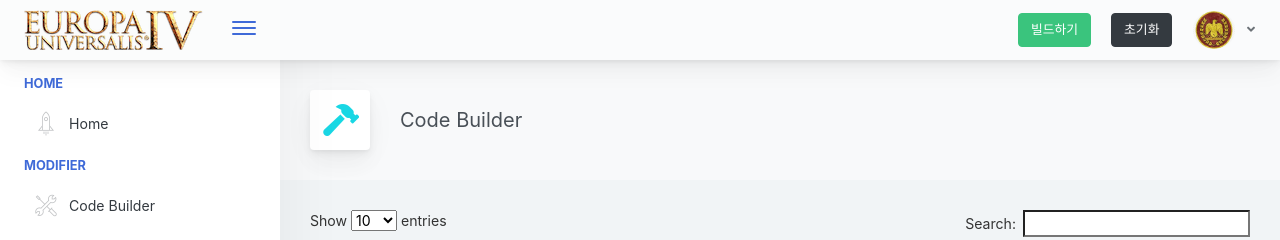
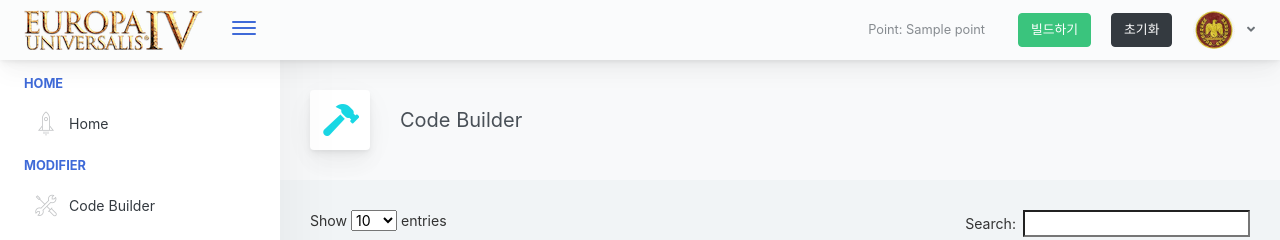
Before and after one commit to kjb4494/EUP-Coder, a Django app: template eup_coder/templates/code-builder.html in a window 1280 px wide. Shown: the top 240 px of the page. Run offline with Django 3.2, Linux system fonts and the light colour scheme; a user stored in the database is signed in; tables that the repository leaves empty hold one stand-in row (values such as "Sample post"); the template is opened without the code that fills it: most values are stand-ins (such as "Sample title", 1, 10 or a date in 2020); some libraries are stand-ins or nearby versions.

Commit message:
포인트 표기 기능 추가

```diff
--- a/eup_coder/backend/views.py
+++ b/eup_coder/backend/views.py
@@ -52,6 +52,7 @@
         TbModifierSettingsInfo.objects.bulk_create(bulk_list)
 
         cache.set('md5_checksum', md5_checksum, None)
+        cache.set('point', settings.POINT, None)
 
     # Sidebar 출력 데이터 산출
     code_data = []
@@ -61,7 +62,10 @@
             'codename': data.modifier_name,
             'value': data.current_value
         })
-    res = {'code_generator': code_data}
+    res = {
+        'code_generator': code_data,
+        'point': cache.get('point')
+    }
     return render(request, 'code-builder.html', res)
 
 
@@ -86,7 +90,9 @@
     ob_modifier_info = TbModifierSettingsInfo.objects.get(modifier_index=subno)
     ob_modifier_info.current_value = round(ob_modifier_info.current_value - ob_modifier_info.default_value, 2)
     ob_modifier_info.save()
-    return ok_message('update success.')
+    next_point = cache.get('point') + 1
+    cache.set('point', next_point, None)
+    return ok_message(next_point)
 
 
 @require_POST
@@ -97,4 +103,6 @@
     ob_modifier_info = TbModifierSettingsInfo.objects.get(modifier_index=subno)
     ob_modifier_info.current_value = round(ob_modifier_info.current_value + ob_modifier_info.default_value, 2)
     ob_modifier_info.save()
-    return ok_message('update success.')
+    next_point = cache.get('point') - 1
+    cache.set('point', next_point, None)
+    return ok_message(next_point)
--- a/eup_coder/eup_coder/settings.py
+++ b/eup_coder/eup_coder/settings.py
@@ -135,3 +135,4 @@
 LOGOUT_REDIRECT_URL = '/'
 
 JSON_FILENAME = 'modifier-info.json'
+POINT = 100
--- a/eup_coder/templates/code-builder.html
+++ b/eup_coder/templates/code-builder.html
@@ -79,6 +79,7 @@
 {% endblock page-title %}
 
 {% block header-actions %}
+  <button class="btn-shadow mr-3 btn disabled" id="remind-point">Point: {{ point }}</button>
   <button class="btn-shadow mr-3 btn btn-success" onclick="location.href='{% url 'code-builder' %}'">빌드하기</button>
   <button class="btn-shadow mr-3 btn btn-dark" onclick="location.href='{% url 'refresh-cache' %}'">초기화</button>
 {% endblock header-actions %}
@@ -139,13 +140,13 @@
     $('#code-builder-table tbody').on('click', 'i[name="down-button"]', function () {
         var data = table.row( $(this).parents('tr') ).data();
         var dataString = 'subno=' + data.pk;
-        console.log(dataString);
       $.ajax({
         type: "POST",
         url: "{% url 'decrease-value' %}",
         data: dataString,
-        success: function() {
+        success: function(args) {
           table.ajax.reload( null, false );
+          document.getElementById('remind-point').innerHTML = 'Point: ' + args.message;
         }
       });
     });
@@ -153,13 +154,13 @@
     $('#code-builder-table tbody').on('click', 'i[name="up-button"]', function () {
         var data = table.row( $(this).parents('tr') ).data();
         var dataString = 'subno=' + data.pk;
-        console.log(dataString);
       $.ajax({
         type: "POST",
         url: "{% url 'increase-value' %}",
         data: dataString,
-        success: function() {
+        success: function(args) {
           table.ajax.reload( null, false );
+          document.getElementById('remind-point').innerHTML = 'Point: ' + args.message;
         }
       });
     });
```
